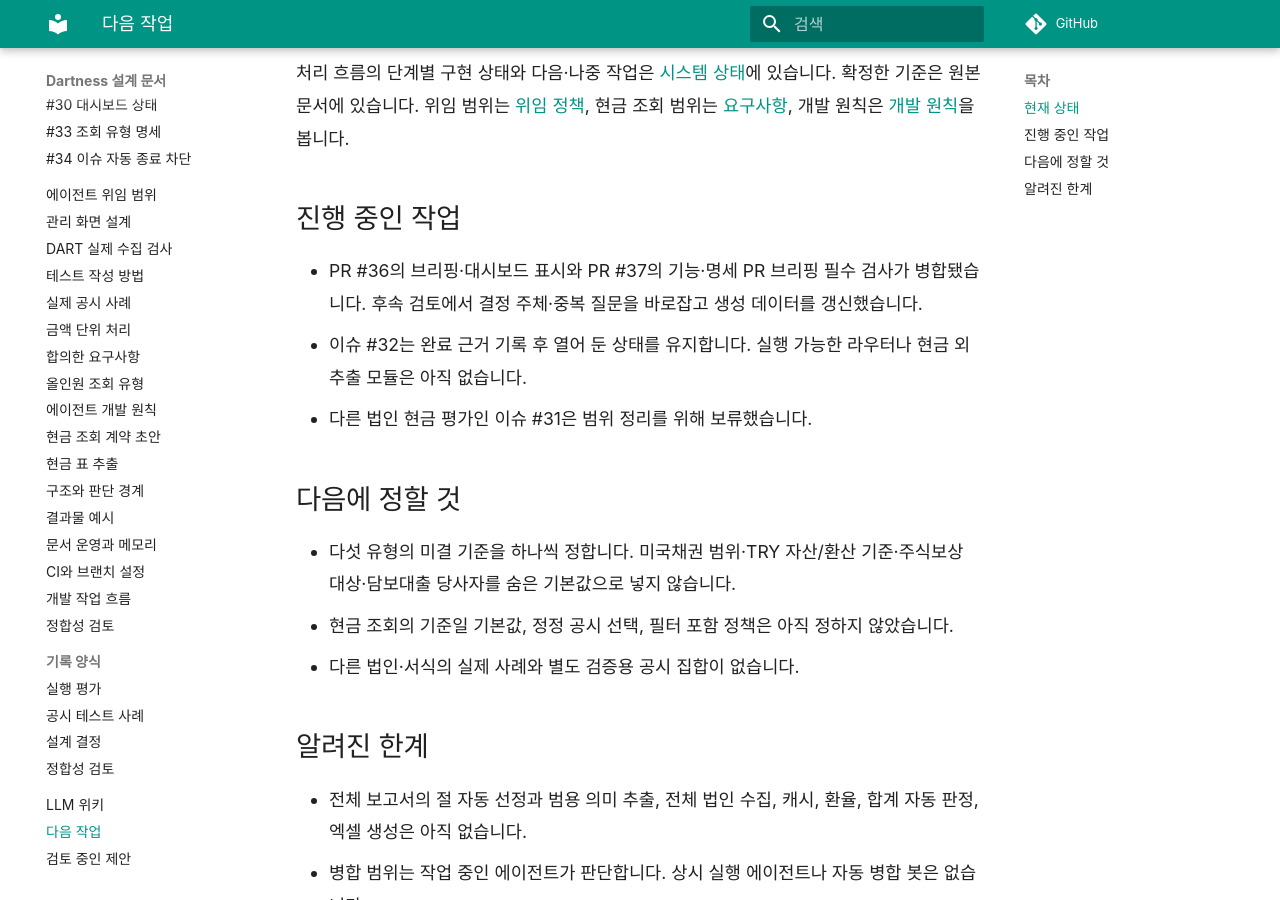
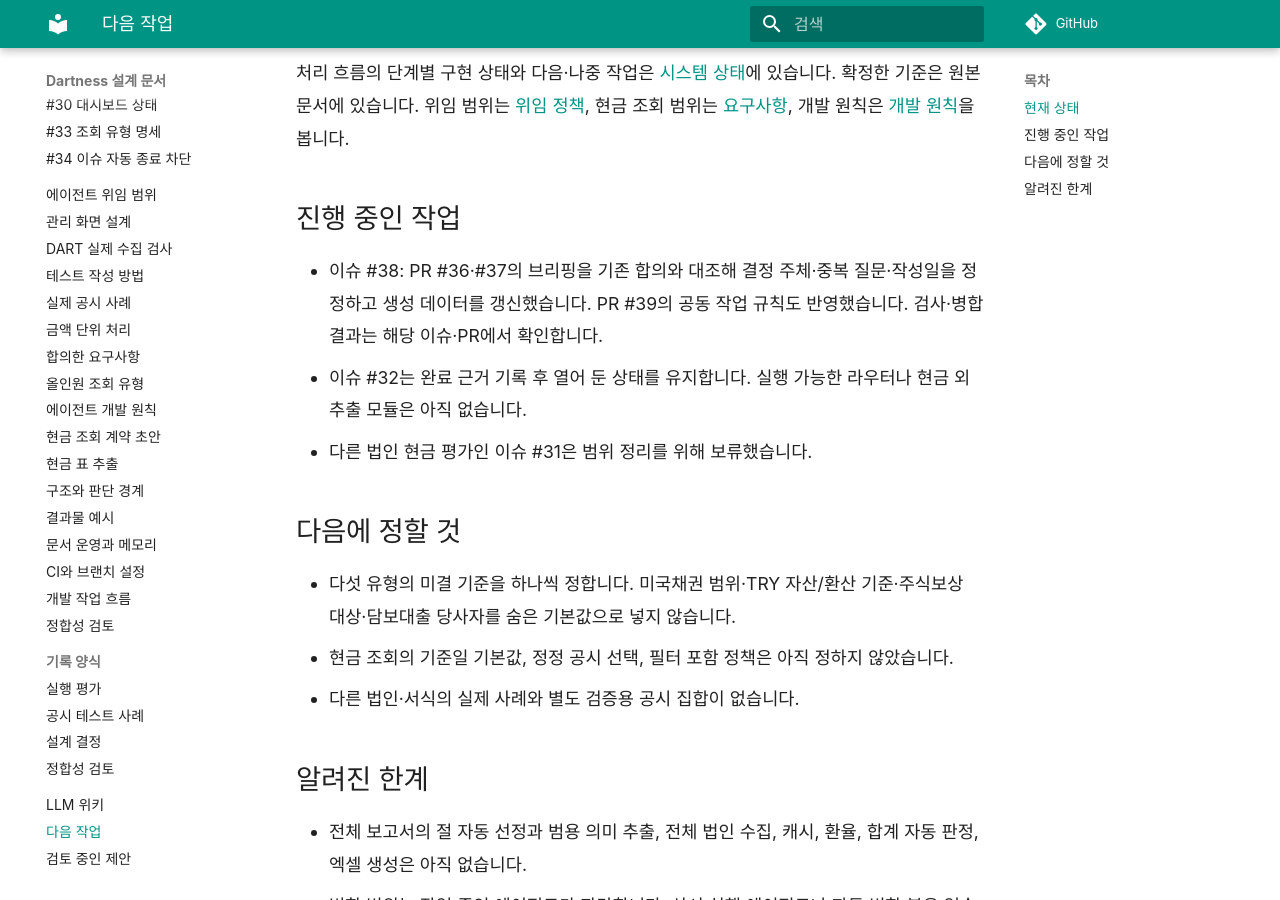
Before and after one commit to YUJAEYUN/Dartness, an MkDocs documentation site: the page built from docs/work-state.md, in a window 1280 px wide and 900 px high, scrolled down 635 px. Built offline with MkDocs 1.6.1 and Material for MkDocs 9.7.7, drawn with Linux system fonts in a browser that asks for light colours; comment, search, counter and statistics services are not loaded.

Commit message:
docs: 최신 공동 작업 규칙에서 브리핑 검토 상태 정리

```diff
--- a/docs/work-state.md
+++ b/docs/work-state.md
@@ -17,7 +17,7 @@ main에 다음 기능이 있습니다.
 
 ## 진행 중인 작업
 
-- PR #36의 브리핑·대시보드 표시와 PR #37의 기능·명세 PR 브리핑 필수 검사가 병합됐습니다. 후속 검토에서 결정 주체·중복 질문을 바로잡고 생성 데이터를 갱신했습니다.
+- 이슈 #38: PR #36·#37의 브리핑을 기존 합의와 대조해 결정 주체·중복 질문·작성일을 정정하고 생성 데이터를 갱신했습니다. PR #39의 공동 작업 규칙도 반영했습니다. 검사·병합 결과는 해당 이슈·PR에서 확인합니다.
 - 이슈 #32는 완료 근거 기록 후 열어 둔 상태를 유지합니다. 실행 가능한 라우터나 현금 외 추출 모듈은 아직 없습니다.
 - 다른 법인 현금 평가인 이슈 #31은 범위 정리를 위해 보류했습니다.
 
```
